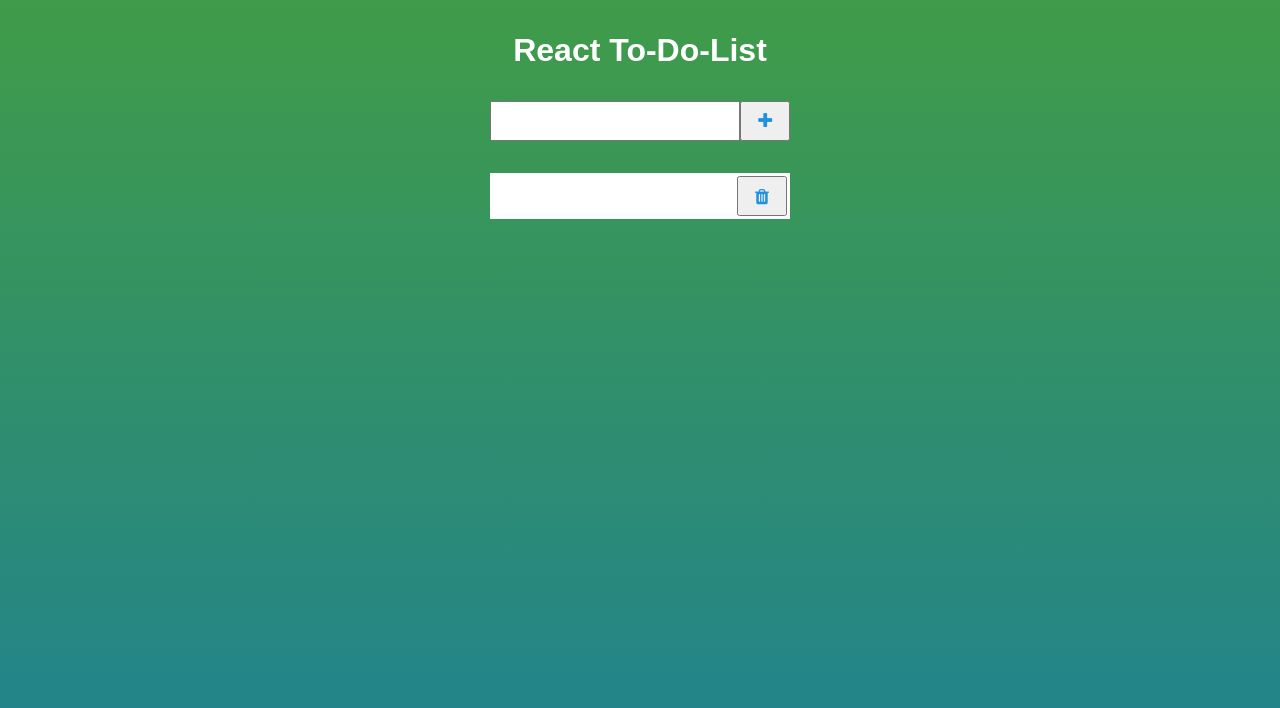
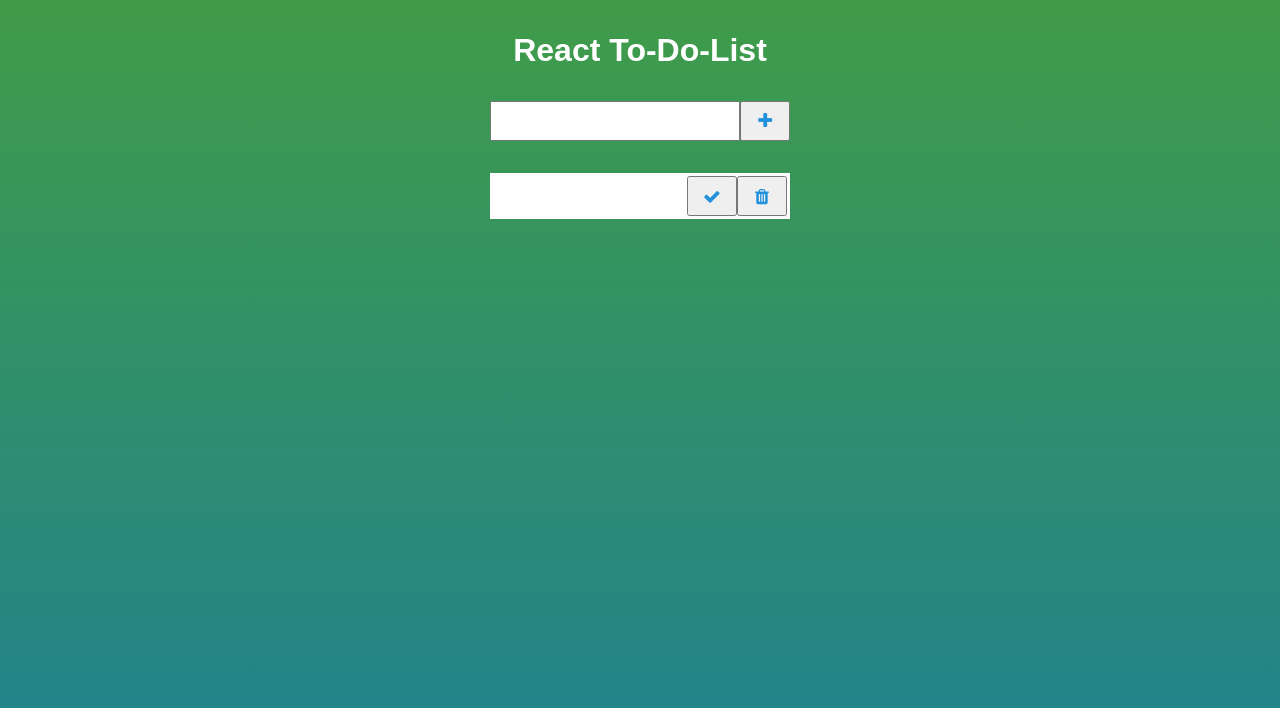
Before and after one commit to lewispotticary/react-to-do-list, a React (Create React App) app: page / in a window 1280 px wide. Both pictures are taken after a click on the button 765 px from the left and 121 px from the top of the page. Shown: the top 708 px of the page. Built offline with nearby package versions, Linux system fonts and the light colour scheme.

Commit message:
Complete item on list function added

```diff
--- a/src/App.css
+++ b/src/App.css
@@ -49,8 +49,17 @@ i {
   background-color: white;
   color: black;
   align-items: center;
-  justify-content: space-between;
+  justify-content: flex;
   margin-top: 2rem;
   font-size: 1.2rem;
   padding: 0.2rem;
 }
+
+.complete-btn {
+  margin-left: auto;
+}
+
+.completed {
+  text-decoration: line-through;
+  opacity: 0.5;
+}
--- a/src/components/Form.js
+++ b/src/components/Form.js
@@ -8,7 +8,7 @@ function Form ({setInputText, inputText, todos, setTodos}){
 
     const submitTodoHandler = (e) => {
         setTodos([
-            ...todos, {text: inputText, id: Math.random() * 1000}
+            ...todos, {text: inputText, completed: false, id: Math.random() * 1000}
         ])
         setInputText("");
     }
--- a/src/components/Todo.js
+++ b/src/components/Todo.js
@@ -6,9 +6,21 @@ function Todo ({text, todo, setTodos, todos}){
         setTodos(todos.filter(el => el.id !== todo.id))
     };
 
+    const completeHandler = () => {
+        setTodos(todos.map(item => {
+            if(item.id === todo.id){
+                return {
+                    ...item, completed: !item.completed
+                };
+            }
+            return item;
+        }))
+    }
+
     return(
         <div className="todo">
-            <li className="todo-item">{text}</li>
+            <li className={`todo-item ${todo.completed ? "completed" : ""}`}>{text}</li>
+            <button onClick={completeHandler} className="complete-btn"><i className="fa fa-check fa-lg"></i></button>
             <button onClick={deleteHandler} className="trash-btn"><i className="fa fa-trash fa-lg"></i></button>
         </div>
     );
```
